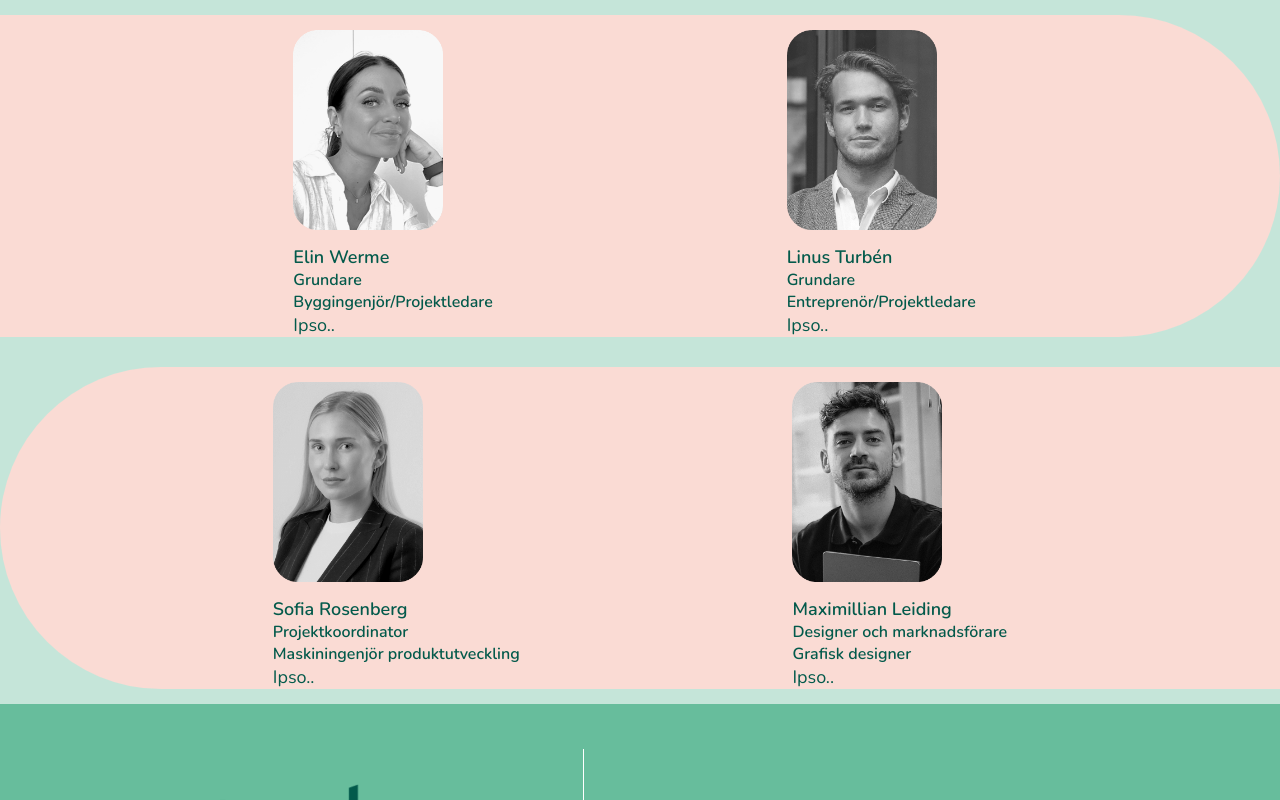
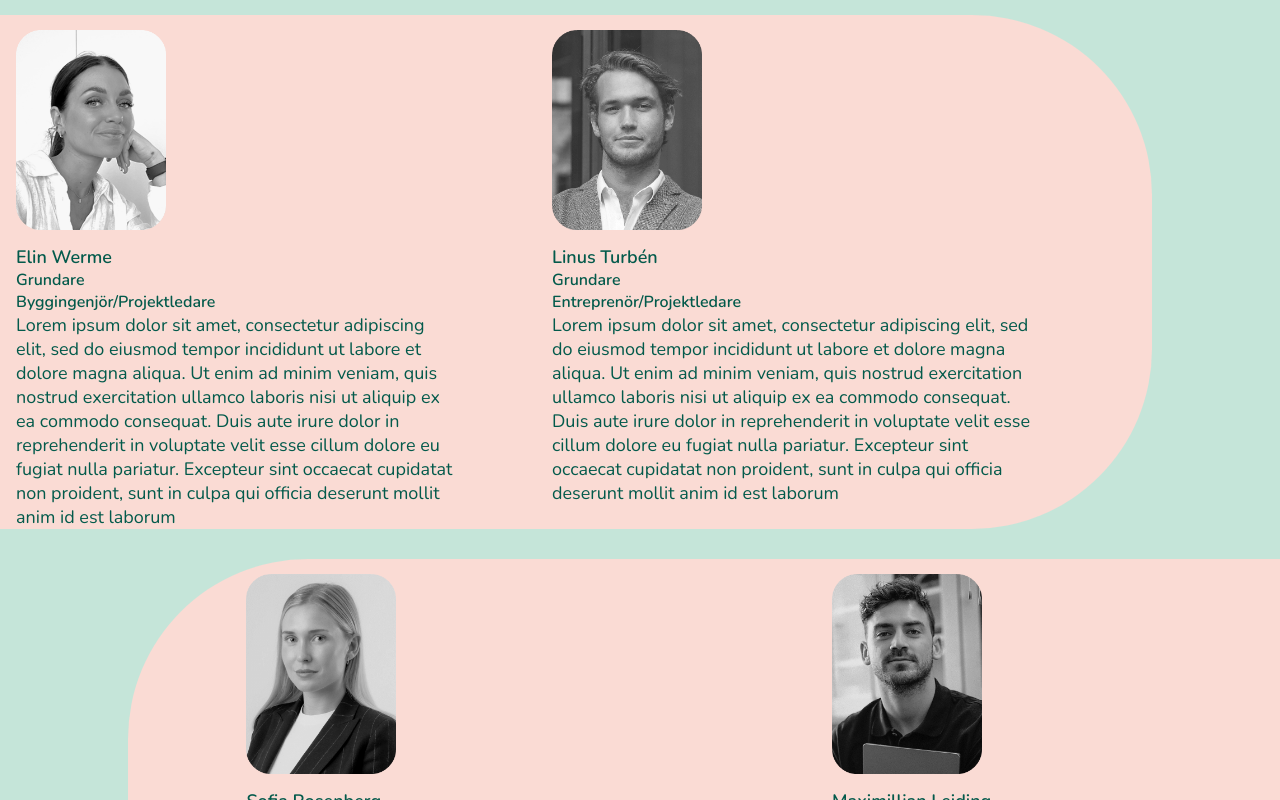
Before and after one commit to Kevin-Krantz/renoveta-frontend, a React (Create React App) app: page / in a window 1280 px wide. Shown: the top 800 px of the page. Built offline with nearby package versions, Linux system fonts and the light colour scheme.

Commit message:
fixed css for new layout

```diff
--- a/src/App.tsx
+++ b/src/App.tsx
@@ -1,7 +1,6 @@
 import styled from "styled-components";
 import AboutUs from "./components/aboutUs/AboutUs";
 import Footer from "./components/Footer";
-import RegisterForm from "./components/RegisterForm";
 
 function App(): JSX.Element {
   return (
--- a/src/Components/aboutUs/Elin.tsx
+++ b/src/Components/aboutUs/Elin.tsx
@@ -7,7 +7,7 @@ function Elin() {
       name: "Elin Werme",
       position: "Grundare",
       job: "Byggingenjör/Projektledare",
-      text: "Ipso..",
+      text: "Lorem ipsum dolor sit amet, consectetur adipiscing elit, sed do eiusmod tempor incididunt ut labore et dolore magna aliqua. Ut enim ad minim veniam, quis nostrud exercitation ullamco laboris nisi ut aliquip ex ea commodo consequat. Duis aute irure dolor in reprehenderit in voluptate velit esse cillum dolore eu fugiat nulla pariatur. Excepteur sint occaecat cupidatat non proident, sunt in culpa qui officia deserunt mollit anim id est laborum",
     });
   }
 }
--- a/src/Components/aboutUs/FirstAboutUs.tsx
+++ b/src/Components/aboutUs/FirstAboutUs.tsx
@@ -23,15 +23,23 @@ const Background = styled.div`
   background-color: var(--bg-tertiary);
   border-bottom-right-radius: 180px;
   border-top-right-radius: 180px;
+  width: 90%;
+  height: auto;
   margin-top: 15px;
   margin-bottom: 15px;
-  justify-content: space-evenly;
+  justify-items: start;
 `;
 
 const Left = styled.span`
   grid-column: 1;
+  height: auto;
+  width: 80%;
+  margin-left: 16px;
 `;
 
 const Right = styled.span`
   grid-column: 2;
+  height: auto;
+  width: 80%;
+  margin-right: 64px;
 `;
--- a/src/Components/aboutUs/Linus.tsx
+++ b/src/Components/aboutUs/Linus.tsx
@@ -6,7 +6,7 @@ function Linus() {
     name: "Linus Turbén",
     position: "Grundare",
     job: "Entreprenör/Projektledare",
-    text: "Ipso..",
+    text: "Lorem ipsum dolor sit amet, consectetur adipiscing elit, sed do eiusmod tempor incididunt ut labore et dolore magna aliqua. Ut enim ad minim veniam, quis nostrud exercitation ullamco laboris nisi ut aliquip ex ea commodo consequat. Duis aute irure dolor in reprehenderit in voluptate velit esse cillum dolore eu fugiat nulla pariatur. Excepteur sint occaecat cupidatat non proident, sunt in culpa qui officia deserunt mollit anim id est laborum",
   });
 }
 
--- a/src/Components/aboutUs/Maximillian.tsx
+++ b/src/Components/aboutUs/Maximillian.tsx
@@ -6,7 +6,7 @@ function Maximillian() {
     name: "Maximillian Leiding",
     position: "Designer och marknadsförare",
     job: "Grafisk designer",
-    text: "Ipso..",
+    text: "Lorem ipsum dolor sit amet, consectetur adipiscing elit, sed do eiusmod tempor incididunt ut labore et dolore magna aliqua. Ut enim ad minim veniam, quis nostrud exercitation ullamco laboris nisi ut aliquip ex ea commodo consequat. Duis aute irure dolor in reprehenderit in voluptate velit esse cillum dolore eu fugiat nulla pariatur. Excepteur sint occaecat cupidatat non proident, sunt in culpa qui officia deserunt mollit anim id est laborum",
   });
 }
 
--- a/src/Components/aboutUs/SecondAboutUs.tsx
+++ b/src/Components/aboutUs/SecondAboutUs.tsx
@@ -23,16 +23,23 @@ const Background = styled.div`
   background-color: var(--bg-tertiary);
   border-bottom-left-radius: 180px;
   border-top-left-radius: 180px;
+  margin-left: 10%;
+  height: auto;
   background-size: 75%;
   margin-top: 15px;
   margin-bottom: 15px;
-  justify-content: space-evenly;
+  justify-items: end;
 `;
 
 const Left = styled.span`
   grid-column: 1;
+  height: auto;
+  width: 80%;
+  margin-left: 32px;
 `;
 
 const Right = styled.span`
   grid-column: 2;
+  height: auto;
+  width: 80%;
 `;
--- a/src/Components/aboutUs/Sofia.tsx
+++ b/src/Components/aboutUs/Sofia.tsx
@@ -6,7 +6,7 @@ function Sofia() {
     name: "Sofia Rosenberg",
     position: "Projektkoordinator",
     job: "Maskiningenjör produktutveckling",
-    text: "Ipso..",
+    text: "Lorem ipsum dolor sit amet, consectetur adipiscing elit, sed do eiusmod tempor incididunt ut labore et dolore magna aliqua. Ut enim ad minim veniam, quis nostrud exercitation ullamco laboris nisi ut aliquip ex ea commodo consequat. Duis aute irure dolor in reprehenderit in voluptate velit esse cillum dolore eu fugiat nulla pariatur. Excepteur sint occaecat cupidatat non proident, sunt in culpa qui officia deserunt mollit anim id est laborum",
   });
 }
 
```
